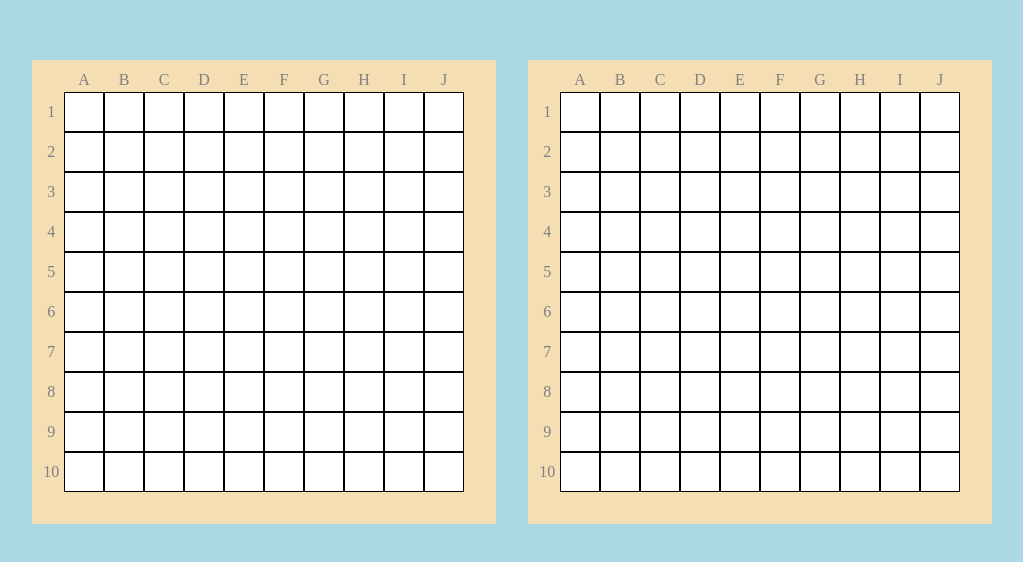
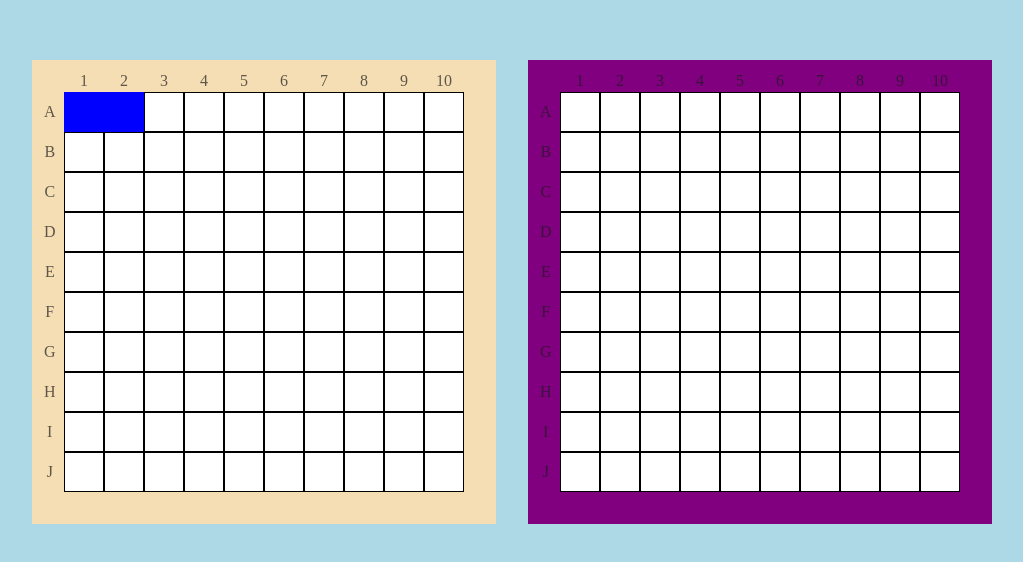
Before and after one commit to AbdullahHatim/Project-Battleship-TOP, a website built with webpack: page src/template.html in a window 1280 px wide. Shown: the part 108-670 px from the top of the page, without its empty margins (128-1151 px from the left). Built offline with nearby package versions, Linux system fonts and the light colour scheme.

Commit message:
Feat: Add stage

```diff
--- a/src/ui/GameController.js
+++ b/src/ui/GameController.js
@@ -1,9 +1,11 @@
 import { Gameboard } from '@/classes/Gameboard'
 import { Player } from '@/classes/Player'
 import { Ship } from '@/classes/Ship'
-import { getBoardHTML } from './components/board'
-import { renderLoop } from './renderLoop'
+import { getBoardHTML, getBoardDiv } from './components/board'
+import * as Anim from './components/animations'
+import 'animate.css'
 import './game.css'
+import './animation.css'
 
 const content = document.querySelector('#content')
 const stageContent = document.createElement('div')
@@ -26,8 +28,9 @@ const prependLettersNumbers = (elem) => {
   for (let k = 1; k <= 10; k++) {
     numbersHTML += `<p>${k}</p>`
   }
-  letters.innerHTML = lettersHTML
-  numbers.innerHTML = numbersHTML
+  // ? messed up the order, easiest fix is to just swap the two
+  letters.innerHTML = numbersHTML
+  numbers.innerHTML = lettersHTML
   elem.prepend(letters, numbers)
 }
 
@@ -36,46 +39,100 @@ function gameController () {
   let currentPlayer = players[0]
   let otherPlayer = players[1]
 
+  currentPlayer.gameboard.placeShip('A1', 'A2')
+  otherPlayer.gameboard.placeShip('A10', 'B10')
+
+  const resetPlayers = () => {
+    players.length = 0
+    players.push(new Player('player1'))
+    players.push(new Player('computer', true))
+    currentPlayer = players[0]
+    otherPlayer = players[1]
+  }
+
   const switchPlayer = () => {
     [currentPlayer, otherPlayer] = [otherPlayer, currentPlayer]
   }
 
-  const setStage = (stage) => {
-    stageContent.innerHTML = ''
-    stageContent.appendChild(stage)
-  }
-
+  function getStage2 () {
     const stage2 = document.createElement('div')
-  stage2.dataset.stage = '1'
+    stage2.dataset.stage = '2'
     stage2.className = 'stage'
 
-  setStage(stage2)
-  const html = `
+    const html = /* js */`
     <div class="boards">
       <div class="board-container">
         ${getBoardHTML(currentPlayer.gameboard.board)}
       </div>
-    <div class="board-container">
-      ${getBoardHTML(otherPlayer.gameboard.attacks)}
+      <div class="board-container attacks">
+        ${getBoardHTML(otherPlayer.gameboard.attacks, true)}
       </div>
     </div>`
 
     stage2.innerHTML = html
     const boardContainers = stage2.querySelectorAll('.board-container')
+
+    let isUpdating = false
+    async function makeComputerMove () {
+      // currentPlayer.gameboard.receiveAttack('A1')
+    }
+
+    function updateBoards () {
       for (const container of boardContainers) {
+        container.innerHTML = ''
         prependLettersNumbers(container)
       }
-  const renderObj = {}
-  renderObj.render = () => {
+      boardContainers[0].append(getBoardDiv(currentPlayer.gameboard.board))
+      boardContainers[1].append(getBoardDiv(otherPlayer.gameboard.attacks, true))
+    }
+    // main update loop (event-based)
+    async function update (e) {
+      if (!this.classList.contains('attacks')) return
+      if (isUpdating) return
+      isUpdating = true
+
+      const cell = e.target
+      if (cell.classList.contains('board-cell')) {
+        cell.style.animationName = 'bounceIn'
+        cell.style.animationDuration = '200ms'
+        cell.style.animationState = 'paused'
+        await Anim.onAnimation(stage2)
       }
 
-  // let i = 1
-  // renderObj.everySecond = () => {
-  //   stage1.dataset.stage = ((i++) % 2) + 1
-  // }
+      updateBoards()
+      // await new Promise((r) => setTimeout(r, 1000))
+      if (otherPlayer.isComputer) {
+        await makeComputerMove()
+      } else {
+        switchPlayer()
+      }
+      for (const container of boardContainers) {
+        container.innerHTML = ''
+        prependLettersNumbers(container)
+      }
+      boardContainers[0].append(getBoardDiv(currentPlayer.gameboard.board))
+      boardContainers[1].append(getBoardDiv(otherPlayer.gameboard.attacks, true))
+      isUpdating = false
+    }
 
-  // renderLoop.addRender(renderObj)
-  // renderLoop.start()
+    for (const container of boardContainers) {
+      container.addEventListener('click', update)
+    }
+    updateBoards()
+    return { stage: stage2, update }
+  }
+  let currentStage = getStage2()
+  const setStage = (stageCB) => {
+    currentStage = stageCB()
+    stageContent.innerHTML = ''
+    stageContent.appendChild(currentStage.stage)
+  }
+  setStage(getStage2)
+  function refreshStage () {
+    currentStage.update()
+  }
+
+  // Object.assign(gameController, { players, resetPlayers, switchPlayer, refreshStage })
 }
 
 export { gameController }
--- a/src/ui/components/board.js
+++ b/src/ui/components/board.js
@@ -1,16 +1,24 @@
-function getBoardDiv (map = new Map()) {
+import { Ship } from '@/classes/Ship'
+
+export function getBoardDiv (map = new Map(), attacks = false) {
   const div = document.createElement('div')
   div.className = 'board'
+  if (attacks) div.className += ' attacks'
   let html = ''
   for (const [key, value] of map) {
-    html += `<div class="board-cell" coord="${key}" value="${value}"></div>`
+    html += `<div class="board-cell" coord="${key}" value="${
+      (() => {
+        if (value instanceof Ship) return 'ship'
+        return value
+      })()
+    }"></div>`
   }
   div.innerHTML = html
   return div
 }
 
-export function getBoardHTML (map) {
+export function getBoardHTML (map, attacks = false) {
   const div = document.createElement('div')
-  div.appendChild(getBoardDiv(map))
+  div.appendChild(getBoardDiv(map, attacks))
   return div.innerHTML
 }
--- a/src/ui/game.css
+++ b/src/ui/game.css
@@ -9,6 +9,9 @@
 :root {
   --cell-width: min(7.5vw, 40px);
   --board-container-padding: 2em;
+  --board-color: wheat;
+  --attacks-color: purple;
+  --current-color: blue;
 }
 [data-stage] {
   width: 100%;
@@ -16,7 +19,7 @@
   position: relative;
 }
 
-[data-stage='1'] {
+[data-stage='2'] {
   background-color: lightblue;
 
   .boards {
@@ -32,12 +35,8 @@
     align-items: center;
   }
 
-  .board:nth-child(1) {
-  }
-  .board:nth-child(2) {
-  }
   .board-container {
-    background-color: wheat;
+    background-color: var(--board-color);
     padding: var(--board-container-padding);
     position: relative;
 
@@ -46,11 +45,15 @@
       display: flex;
       position: absolute;
       font-family: serif;
-      color: grey;
+      --current-color: var(--board-color);
+      color: color-mix(in srgb, var(--board-color), #1c1c1c 70%);
+      p {
+        margin: 0;
+      }
     }
     .letters {
       padding: 0 var(--board-container-padding);
-      top: -1%;
+      top: 1.5ch;
       left: 0;
       width: 100%;
       p {
@@ -61,8 +64,7 @@
     .numbers {
       display: flex;
       flex-direction: column;
-      left: -1.3em;
-      padding: 0 var(--board-container-padding);
+      left: 1.5ch;
       p {
         height: 0;
         margin: 0;
@@ -86,10 +88,24 @@
       &:hover {
         background: hsl(from white h s 90%);
       }
+      &[value='hit'] {
+        background: red;
+      }
+      &[value='miss'] {
+        background: red;
+      }
+      &[value='ship'] {
+        background: blue;
+        border: none;
+      }
     }
+  }
+  .board-container:has(.attacks) {
+    --board-color: var(--attacks-color);
+    color: var(--letters-numbers-color);
   }
 }
 
-[data-stage='2'] {
+[data-stage='1'] {
   background-color: purple;
 }
```
Also changed, not shown: src/index.js (+1 -14 lines). Lines whose indentation alone changed are shown as unchanged.
